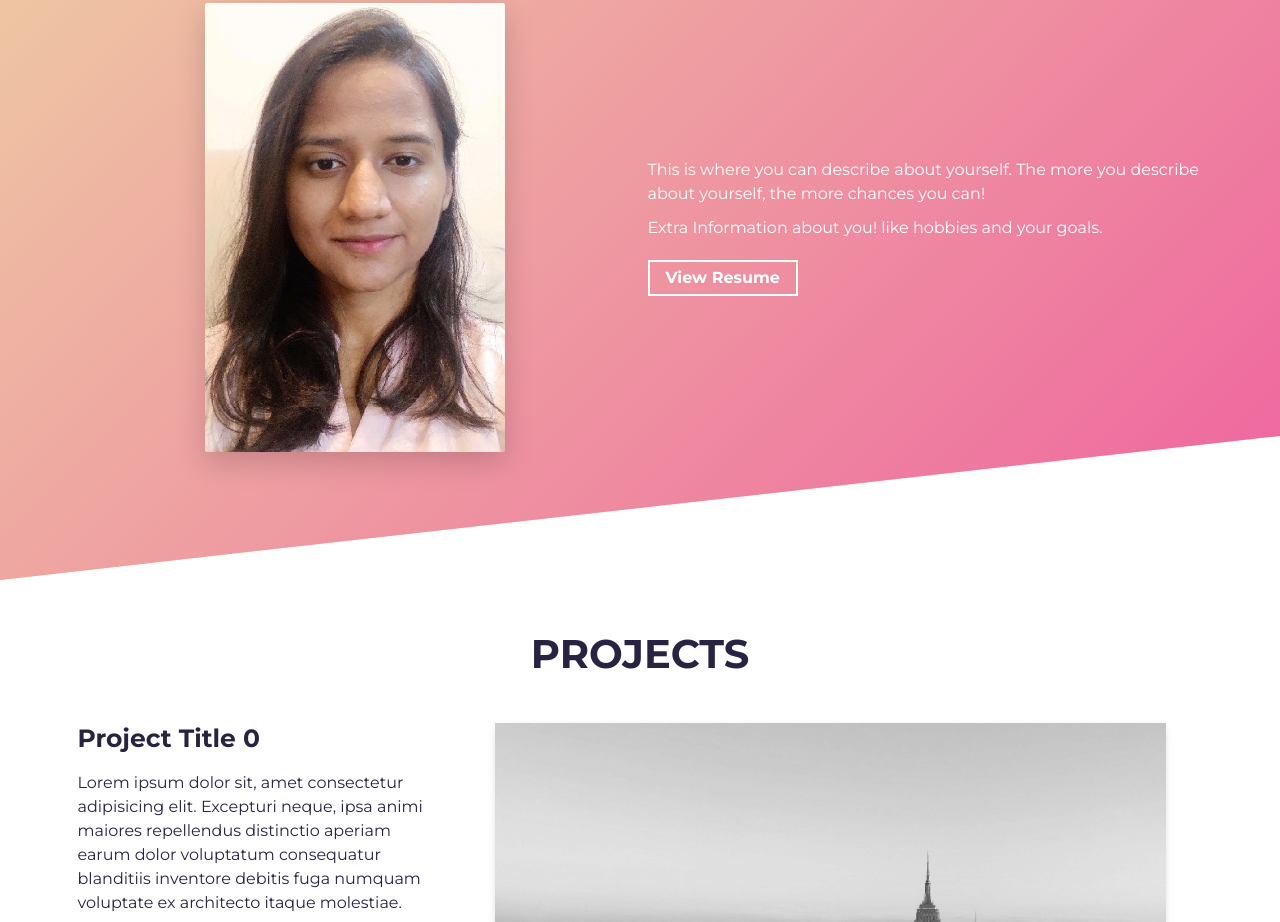
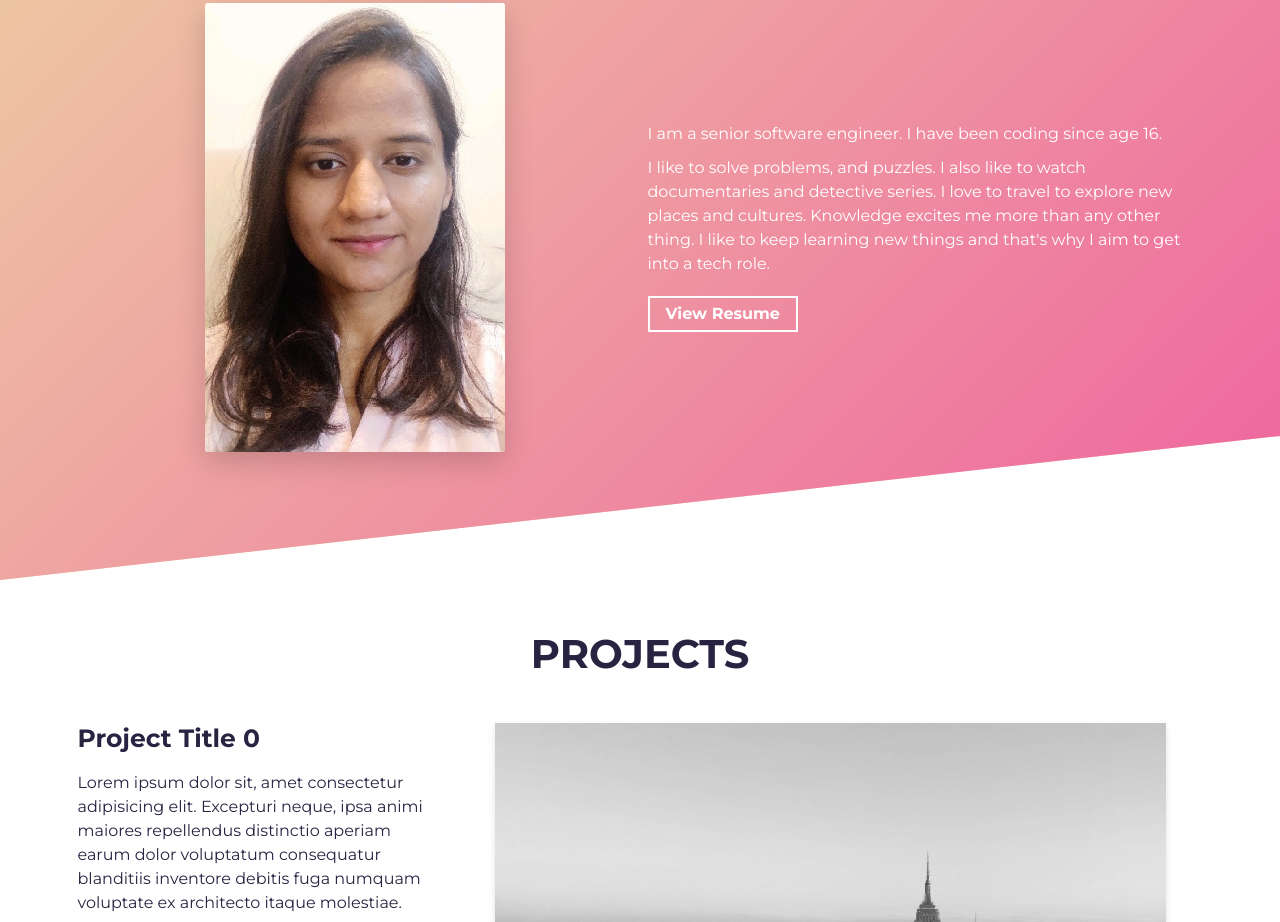
Before and after one commit to Mansvini/Portfolio, a website built with Parcel: page src/index.html in a window 1280 px wide. Shown: the part 940-1862 px from the top of the page. Built offline with nearby package versions, Linux system fonts and the light colour scheme.

Commit message:
Updating about section

```diff
--- a/src/index.html
+++ b/src/index.html
@@ -79,11 +79,12 @@
           <div class="col-md-6 col-sm-12">
             <div class="about-wrapper__info load-hidden">
               <p class="about-wrapper__info-text">
-                This is where you can describe about yourself. The more you
-                describe about yourself, the more chances you can!
+                I am a senior software engineer.
+                I have been coding since age 16.
               </p>
               <p class="about-wrapper__info-text">
-                Extra Information about you! like hobbies and your goals.
+                I like to solve problems, and puzzles. I also like to watch documentaries and detective series. I love to travel to explore new places and cultures.
+                Knowledge excites me more than any other thing. I like to keep learning new things and that's why I aim to get into a tech role.
               </p>
               <span class="d-flex mt-3">
                 <a
```
